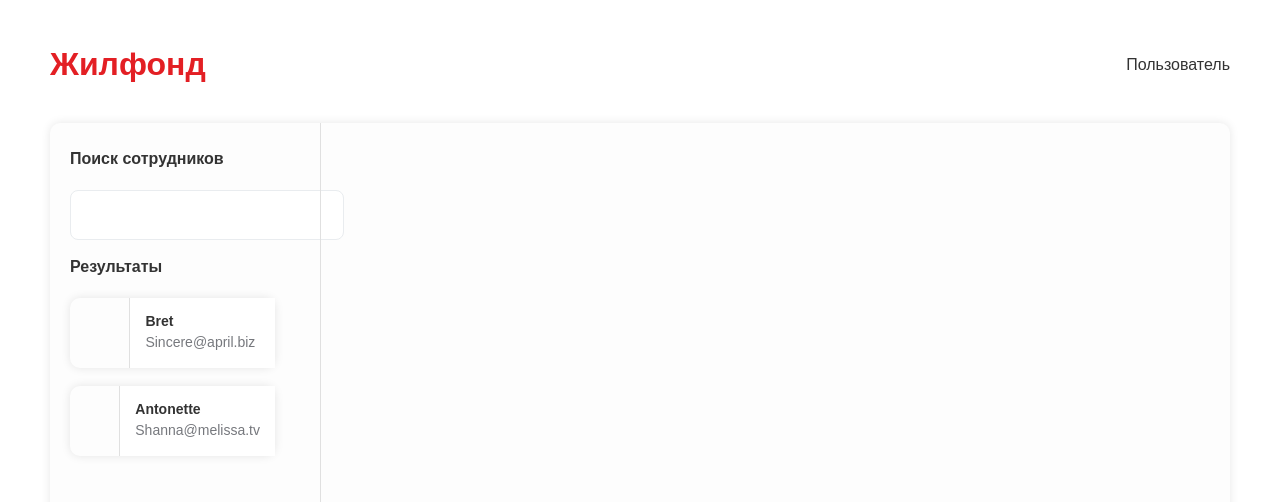
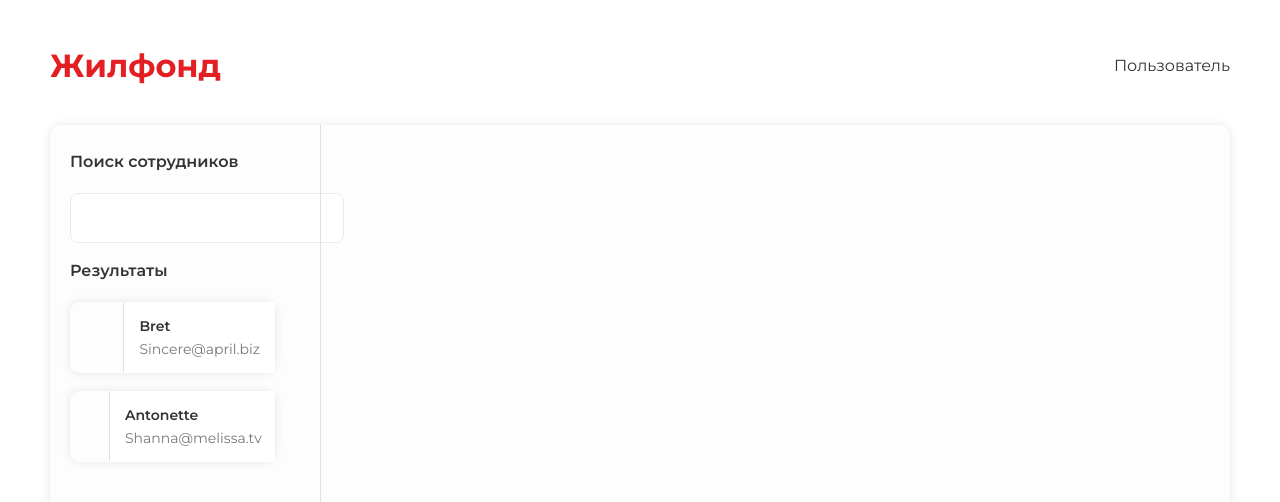
Before and after one commit to ArsenA527/tt-front-dev, a Vue app: page / in a window 1280 px wide. Shown: the top 502 px of the page. Built offline with nearby package versions, Linux system fonts and the light colour scheme.

Commit message:
add and use font

```diff
--- a/public/style.css
+++ b/public/style.css
@@ -1,3 +1,4 @@
+@import url('https://fonts.googleapis.com/css2?family=Montserrat:wght@400;600;700&family=Open+Sans:wght@400;600&display=swap');
 *,
 *::before,
 *::after {
@@ -7,7 +8,7 @@
 }
 
 body {
-    font-family: "Ubuntu", sans-serif;
+  font-family: "Montserrat", sans-serif;
   font-weight: 400;
   color: #333;
 }
```
Lines whose indentation alone changed are shown as unchanged.
